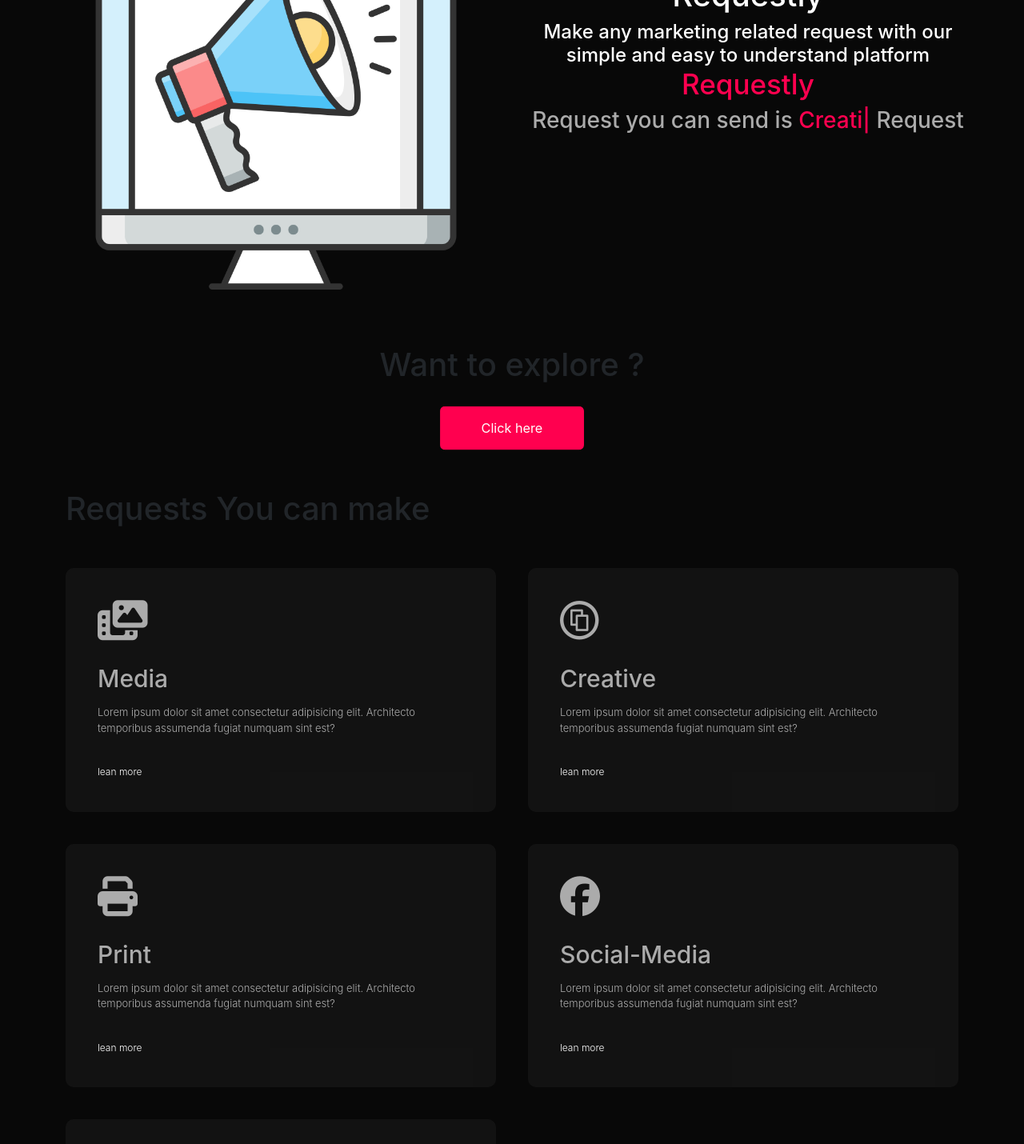
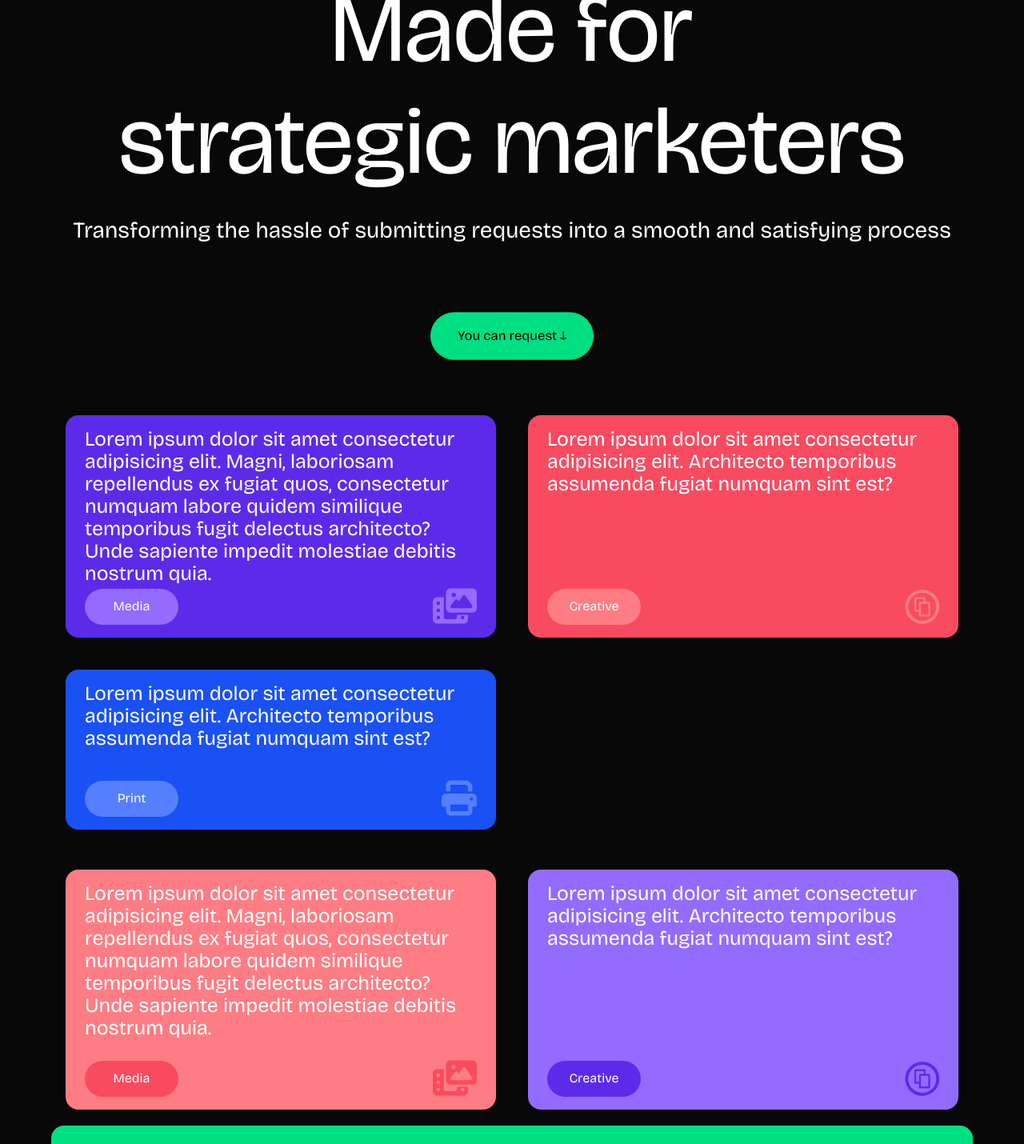
Before and after one commit to ChamanvirKaur/requestly-frontEnd, a React (Create React App) app: page / in a window 1280 px wide. Shown: the part 280-1710 px from the top of the page at 80% size. Built offline with nearby package versions, Linux system fonts and the light colour scheme.

Commit message:
LandingPage 50% and Footer 100% done

```diff
--- a/src/App.css
+++ b/src/App.css
@@ -1,5 +1,6 @@
 body{
   background-color: #080808;
+  font-family: 'Bricolage Grotesque', sans-serif;
 
 }
 a{
--- a/src/Components/landing-page/Landing.css
+++ b/src/Components/landing-page/Landing.css
@@ -1,131 +1,165 @@
-.headerBox{
+.headerBox {
   width: 100%;
   display: flex;
   padding: 50px;
-
 }
 
-.headerBoxImage{
-  width: 50%;
-  text-align: center;
-}
-
-.landingpageimg{
-  width: 500px;
-  height: 500px;
-  margin-top: 10px;
-}
-.header-text{
-    width: 50%;
+.header-text {
+  width: 100%;
   margin: auto;
   text-align: center;
   margin-top: 10%;
 }
 
-  .info-text{
-    font-size: 30px;
+.info-text {
   color: white;
 }
 
-  .info-text span{
-    font-size: 35px;
-    color: #ff004f;
-  }
-  .request-types-text h3{
-    color: #ababab;
-
-  }
-  .request-types-text span{
-    color: #ff004f;
-
+.info-text h1 {
+  font-weight: 500;
+  font-size: 120px;
+  line-height: 132px;
+  align-items: center;
 }
 
-  .auth-buttons{
+.info-text p {
+  font-weight: 400;
+  font-size: 28px;
+  line-height: 32.9px;
+  align-items: center;
+  margin-top: 30px;
+}
+
+.you-can-request {
   width: 100%;
   display: flex;
   flex-wrap: nowrap;
   justify-content: center;
-    gap: 20px;
 }
 
-  .explore-que{
-    text-align: center;
-    margin-top: 20px;
-  }
-
-  .auth-buttons .sign-up-button , .login-button{
+.you-can-request .you-can-request-button, .login-button {
   display: block;
   margin: 20px auto;
   width: fit-content;
-    border: 1px solid #ff004f;
-    padding: 14px 50px;
-    border-radius: 6px;
-    background: #ff004f;
-    color: #fff;
+  padding: 16px 32px;
+  border-radius: 100px;
+  background: #00DF82;
   text-decoration: none;
   transition: background 0.5s;
+  border: 1px solid #00DF82;
 }
-  .sign-up-button:hover , .login-button:hover{
-    background: #fff;
-    color: #ff004f;
+
+.you-can-request-button:hover, .login-button:hover {
+  color: white;
 }
 
 /* services */
-
-#services{
-  padding: 30px 0;
-
-}
-
-.services-list{
+.services-list-1{
   display: grid;
-  grid-template-columns: repeat(auto-fit,minmax(400px,1fr));
+  grid-template-columns: repeat(auto-fit, minmax(400px, 1fr));
   grid-gap: 40px;
   margin-top: 50px;
 }
 
-.services-list div{
-  background: #26262664;
-  color: #ababab;
-  padding: 40px;
-  font-size: 13px;
-  font-weight: 300;
-  border-radius: 10px;
-  transition:background 0.5s, transform 0.5s;
-
+/* service-1 class */
+.services-list-1 .service-1{
+  background: #5C2BE9;
+  padding: 16px 24px;
+  border-radius: 16px;
+  transition: background 0.5s, transform 0.5s;
+  position: relative;
+  min-height: 200px;
 }
 
-.services-list div i{
-  font-size: 50px;
-  margin-bottom:30px ;
+/* Text content inside the services */
+.services-list-1 p{
+  font-weight: 400;
+  font-size: 25px;
+  line-height: 28px;
+  color: #ffffff;
+  margin-bottom: 50px;
 }
 
-.services-list div h2{
-  font-size: 30px;
-  font-weight: 500;
-  margin-bottom: 15px;
+/* service-icon-1 class */
+.service-1 .service-icon-1{
+  width: 100%;
+  color: #ffffff;
+  display: flex;
+  justify-content: space-between;
+  align-items: center;
+  position: absolute; /* Fix the position at the bottom of the container */
+  bottom: 16px; /* Distance from the bottom of the container */
+  left: 0;
+  padding: 0 24px;
 }
 
-.services-list div a{
-  text-decoration: none;
-  color: #fff;
-  font-size: 12px;
-  margin-top: 20px;
-  display: inline-block;
+/* Buttons inside service-icon-1 */
+.service-1 .service-icon-1 button{
+  width: 117px;
+  height: 45px;
+  border-radius: 100px;
+  padding: 8px 24px;
 }
 
-.services-list div:hover{
-
-  background: #ff004f;
-  transform: translateY(-10px);
+/* Icon inside service-icon-1 */
+.service-1 .service-icon-1 i{
+  font-size: 44px;
+  color: #936BFE;
 }
 
-@media only screen and (max-width : 768px){
-  .headerBox{
+
+/* service-list-2 class, containing service-2 divisions */
+.services-list-2 {
+  display: grid;
+  grid-template-columns: repeat(auto-fit, minmax(500px, 1fr));
+  grid-gap: 40px;
+  margin-top: 50px;
+}
+
+.services-list-2 .service-2 {
+  padding: 16px 24px;
+  border-radius: 16px;
+  transition: background 0.5s, transform 0.5s;
+  position: relative;
+  min-height: 300px;
+}
+
+.services-list-2 p {
+  font-weight: 400;
+  font-size: 25px;
+  line-height: 28px;
+  color: #ffffff;
+}
+
+.services-list-2 .service-icon-2 {
+  width: 100%;
+  color: #ffffff;
+  display: flex;
+  justify-content: space-between;
+  align-items: center;
+  position: absolute; /* Fix the position at the bottom of the container */
+  bottom: 16px; /* Distance from the bottom of the container */
+  left: 0;
+  padding: 0 24\px;
+}
+
+.service-icon-2 button {
+  width: 117px;
+  height: 45px;
+  border-radius: 100px;
+  padding: 8px 24px;
+}
+
+.service-icon-2 i {
+  font-size: 44px;
+}
+
+@media only screen and (max-width: 768px) {
+  .headerBox {
     display: block;
   }
 
-  .headerBox .headerBoxImage{
+  .headerBox .headerBoxImage {
     width: 100%;
   }
 }
--- a/src/Components/landing-page/Landing.js
+++ b/src/Components/landing-page/Landing.js
@@ -1,103 +1,125 @@
-
-import  './Landing.css'
+import './Landing.css';
 import Typed from 'typed.js'; // before importing typed.js you need to install it using npm install typed.js
-import React,{useEffect} from 'react';
+import React, { useEffect } from 'react';
 import 'animate.css';
 import AOS from 'aos';
-import 'aos/dist/aos.css'
+import 'aos/dist/aos.css';
 
 function Landing() {
     useEffect(() => {
-        // Initialize Typed.js
-        AOS.init({duration:1000})
-        const typed = new Typed('.auto-type', {
-          strings: ["Media", "Creative", "Print", "Social Media", "Other"],
-          typeSpeed: 150,
-          backSpeed: 150,
-          loop: true
-        });
+        // Initialize Typed.js and AOS
+        AOS.init({ duration: 1000 });
 
-        // Cleanup function to destroy the instance of Typed.js
-        return () => {
-          typed.destroy();
-        };
+        // Cleanup function if needed
+        return () => {};
     }, []);
+
+    // Array containing the data for each service container
+    const services = [
+        {
+            content: "Lorem ipsum dolor sit amet consectetur adipisicing elit. Magni, laboriosam repellendus ex fugiat quos, consectetur numquam labore quidem similique temporibus fugit delectus architecto? Unde sapiente impedit molestiae debitis nostrum quia.",
+            iconClass: "fa-solid fa-photo-film",
+            buttonText: "Media",
+            backgroundColor: "#5C2BE9",
+            animation: "fade-right",
+            buttonBackground : "#936BFE",
+            buttonBorder : "#936BFE"
+        },
+        {
+            content: "Lorem ipsum dolor sit amet consectetur adipisicing elit. Architecto temporibus assumenda fugiat numquam sint est?",
+            iconClass: "fa-brands fa-creative-commons-share",
+            buttonText: "Creative",
+            backgroundColor: "#F94B60",
+            animation: "fade-left",
+            buttonBackground : "#FE7D84",
+            buttonBorder:"#FE7D84"
+        },
+        {
+            content: "Lorem ipsum dolor sit amet consectetur adipisicing elit. Architecto temporibus assumenda fugiat numquam sint est?",
+            iconClass: "fa-solid fa-print",
+            buttonText: "Print",
+            backgroundColor: "#1A51F4",
+            animation: "fade-right",
+            buttonBackground : "#557FFF",
+            buttonBorder : "#557FFF"
+        }
+    ];
+
+    const services2 = [
+      {
+          content: "Lorem ipsum dolor sit amet consectetur adipisicing elit. Magni, laboriosam repellendus ex fugiat quos, consectetur numquam labore quidem similique temporibus fugit delectus architecto? Unde sapiente impedit molestiae debitis nostrum quia.",
+          iconClass: "fa-solid fa-photo-film",
+          buttonText: "Media",
+          backgroundColor: "#FE7D84",
+          animation: "fade-right",
+          buttonBackground : "#F94B60",
+          buttonBorder : "#F94B60"
+      },
+      {
+          content: "Lorem ipsum dolor sit amet consectetur adipisicing elit. Architecto temporibus assumenda fugiat numquam sint est?",
+          iconClass: "fa-brands fa-creative-commons-share",
+          buttonText: "Creative",
+          backgroundColor: "#936BFE",
+          animation: "fade-left",
+          buttonBackground : "#5C2BE9",
+          buttonBorder:"#5C2BE9"
+      },
+
+  ];
+
     return (
-
         <>
             <div className="body">
                 {/* header-text class contains the basic information and types of marketing request we provide */}
                 <div className="headerBox">
-        <div className="headerBoxImage">
-            <img className='landingpageimg '  data-aos="fade-right" src="./images/LandingPageImage.png" alt="" />
-        </div>
-        <div className="header-text " data-aos="fade-left" >
+                    <div className="header-text" data-aos="fade-left">
                         {/* information about app */}
                         <div className="info-text">
-              <h1 className=''>Requestly</h1>
-              <h4>Make any marketing related request with our simple and easy to understand platform <span>Requestly</span></h4>
-          </div>
-          {/* types of service we provide */}
-          <div className="request-types-text">
-            <h3>Request you can send is <span className='auto-type'></span> Request </h3>
-
+                            <h1 className=''>Made for</h1>
+                            <h1>strategic marketers</h1>
+                            <p>Transforming the hassle of submitting requests into a smooth and satisfying process</p>
                         </div>
                     </div>
                 </div>
-        <div className='explore-que'>
-            <h1>Want to explore ?</h1>
 
-            </div>
-        <div className="auth-buttons">
-
-          <div className="sign-up">
-            <a href="/signup"><button href="/signup" className='sign-up-button animate__animated animate__pulse animate__infinite	infinite' >Click here</button></a>
+                {/* you can request button */}
+                <div className="you-can-request">
+                    <div>
+                        <a href="/signup"><button className='you-can-request-button animate__animated animate__pulse animate__infinite infinite'>You can request &#8595;</button></a>
                     </div>
                 </div>
+
+                {/* all services */}
                 <div id="services">
-    <div class="container">
-        <h1 class="subtitle">Requests You can make </h1>
-        <div class="services-list" >
-            <div data-aos="fade-right">
-            <i class="fa-solid fa-photo-film"></i>
-                <h2>Media</h2>
-                <p>Lorem ipsum dolor sit amet consectetur adipisicing elit. Architecto temporibus assumenda fugiat numquam sint est?</p>
-                <a href="#">lean more</a>
+                    <div className="container">
+                        <div className="services-list-1">
+                            {services.map((service, index) => (
+                                <div key={index} className='service-1' data-aos={service.animation} style={{ backgroundColor: service.backgroundColor }}>
+                                    <p>{service.content}</p>
+                                    <div className='service-icon-1'>
+                                        <button style={{ color : "#ffffff" , backgroundColor : service.buttonBackground , border : service.buttonBorder}}>{service.buttonText}</button>
+                                        <i className={service.iconClass} style={{color : service.buttonBackground}}></i>
+                                    </div>
+                                </div>
+                            ))}
                         </div>
 
-            <div data-aos="fade-left">
-            <i class="fa-brands fa-creative-commons-share"></i>
-                <h2>Creative</h2>
-                <p>Lorem ipsum dolor sit amet consectetur adipisicing elit. Architecto temporibus assumenda fugiat numquam sint est?</p>
-                <a href="#">lean more</a>
+                        <div className='services-list-2'>
+                        {services2.map((services2, index) => (
+                                <div key={index} className='service-2' data-aos={services2.animation} style={{ backgroundColor: services2.backgroundColor }}>
+                                    <p>{services2.content}</p>
+                                    <div className='service-icon-2'>
+                                        <button style={{ color : "#ffffff" , backgroundColor : services2.buttonBackground , border : services2.buttonBorder}}>{services2.buttonText}</button>
+                                        <i className={services2.iconClass} style={{color : services2.buttonBackground}}></i>
                                     </div>
-
-            <div data-aos="fade-right">
-            <i class="fa-solid fa-print"></i>
-                <h2>Print</h2>
-                <p>Lorem ipsum dolor sit amet consectetur adipisicing elit. Architecto temporibus assumenda fugiat numquam sint est?</p>
-                <a href="#">lean more</a>
                                 </div>
-
-            <div data-aos="fade-left">
-            <i class="fa-brands fa-facebook"></i>
-                <h2>Social-Media</h2>
-                <p>Lorem ipsum dolor sit amet consectetur adipisicing elit. Architecto temporibus assumenda fugiat numquam sint est?</p>
-                <a href="#">lean more</a>
-            </div>
-
-            <div data-aos="fade-right">
-            <i class="fa-solid fa-bars"></i>
-                <h2>Other</h2>
-                <p>Lorem ipsum dolor sit amet consectetur adipisicing elit. Architecto temporibus assumenda fugiat numquam sint est?</p>
-                <a href="#">lean more</a>
-            </div>
+                            ))}
                         </div>
                     </div>
                 </div>
             </div>
         </>
-  )
+    );
 }
 
-export default Landing
+export default Landing;
```
Also changed, not shown: src/Components/footer/Footer.css (+38 -4 lines), src/Components/footer/Footer.js (+7 -2 lines). Lines whose indentation alone changed are shown as unchanged.
